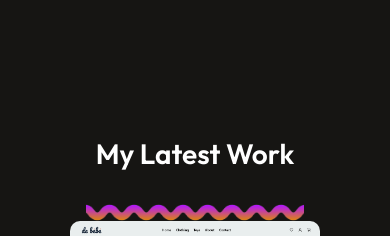
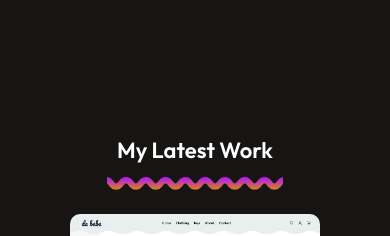
Before and after one commit to Hani239/Portfolio, a React (Vite) app: page / in a window 390 px wide. Shown: the part 4000-4236 px from the top of the page. Built offline with nearby package versions, Linux system fonts and the light colour scheme.

Commit message:
My Work section update

```diff
--- a/src/Components/MyWork/MyWork.css
+++ b/src/Components/MyWork/MyWork.css
@@ -135,7 +135,11 @@
   }
 
   .mywork-title h1 {
-    font-size: 36px;
+    font-size: 40px;
+  }
+
+  .mywork-title img {
+    top: 35px;
   }
 
   .mywork-container {
@@ -152,7 +156,11 @@
 /* Extra Small Devices (≤480px) */
 @media (max-width: 480px) {
   .mywork-title h1 {
-    font-size: 28px;
+    font-size: 22px;
+  }
+
+  .mywork-title img {
+    top: 28px;
   }
 
   .mywork-showmore {
```
